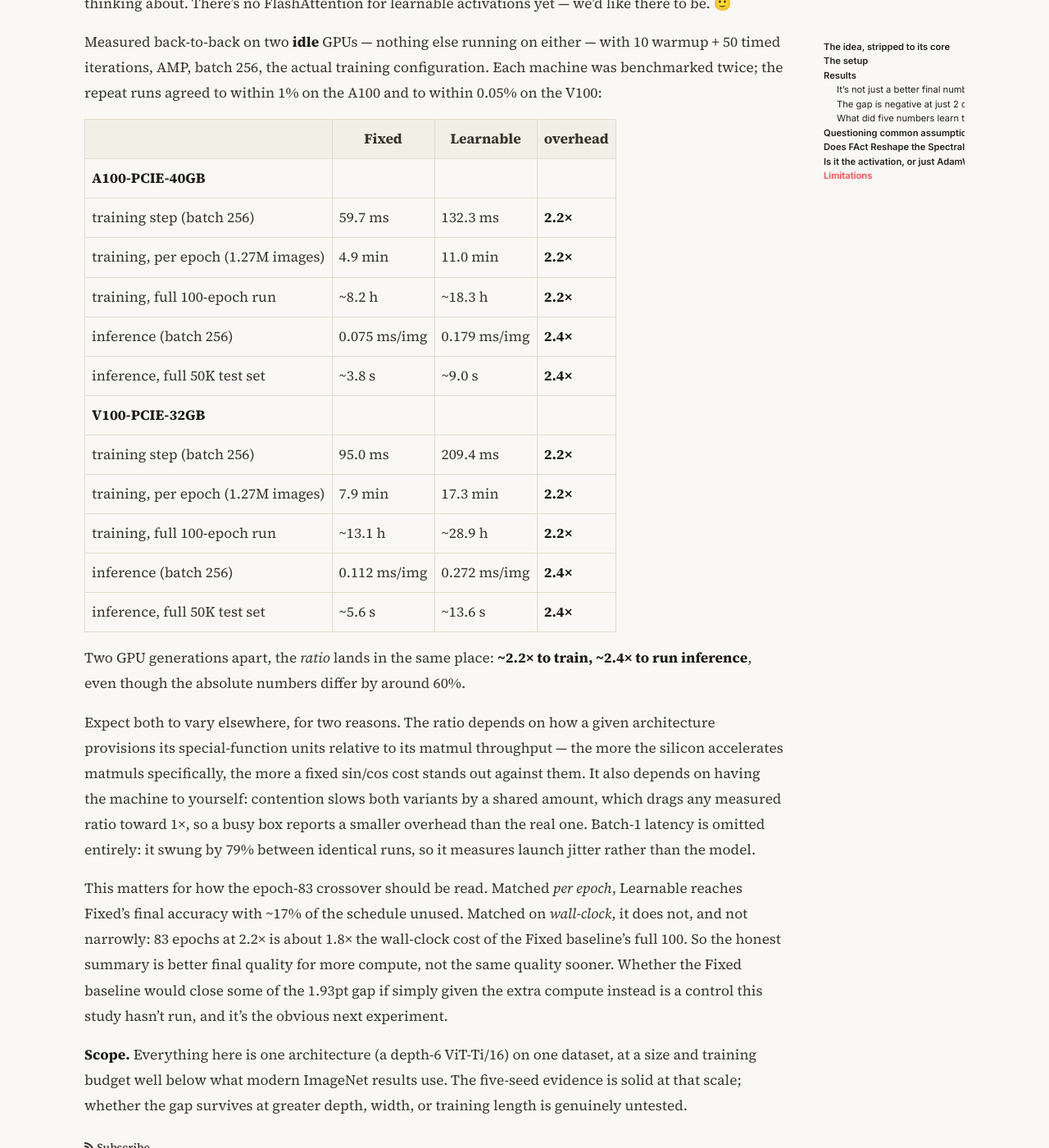
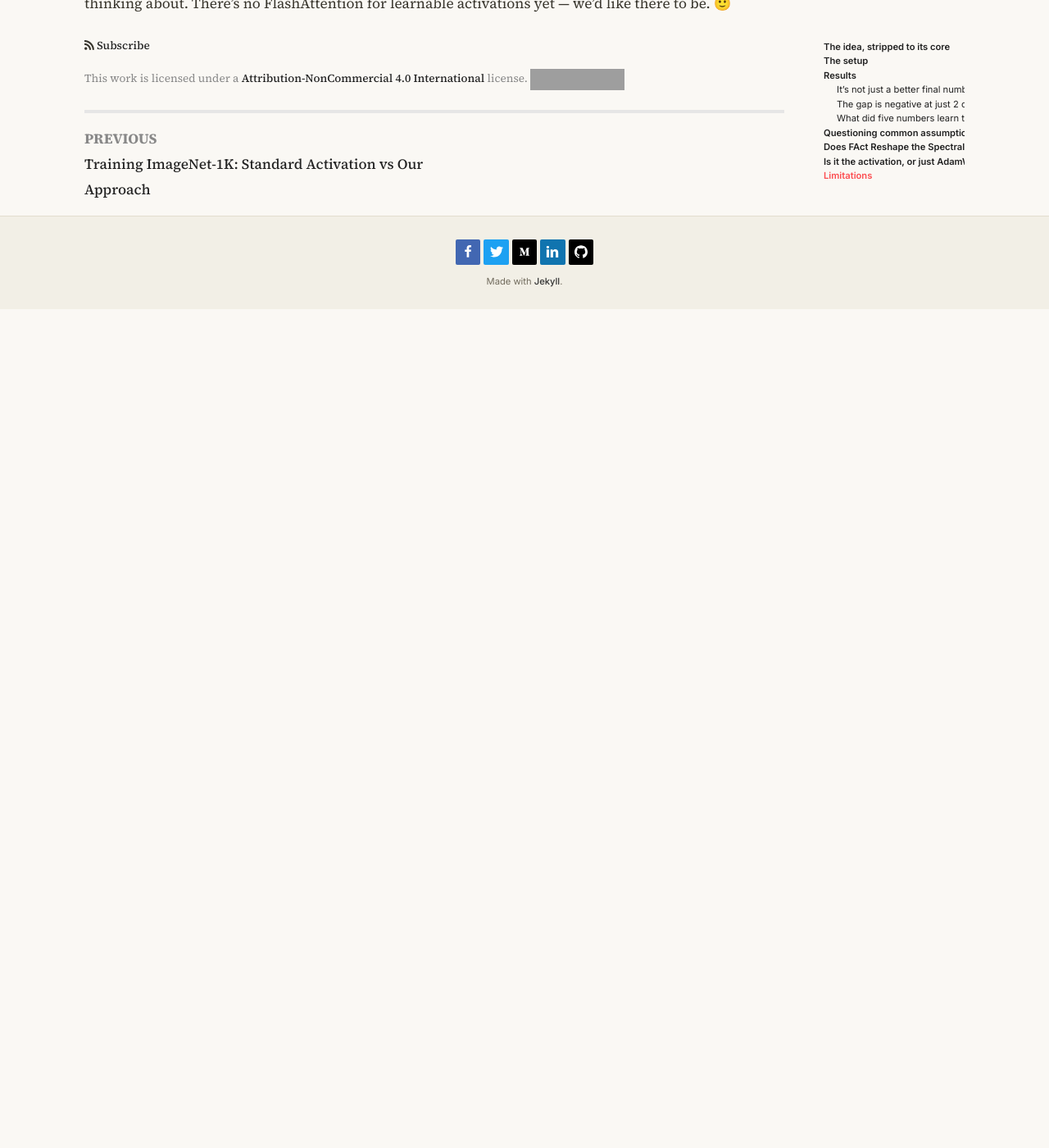
Before and after one commit to Arunprakash-A/Arunprakash-a.github.io, a Jekyll site: the page built from _posts/2026-08-11-learnable-activations-might-have-better-loss-landscape.md, in a window 1280 px wide and 1400 px high, scrolled down 10441 px. Shown: the whole window at 82% size. Built offline with Jekyll 4.4.1, drawn with Linux system fonts in a browser that asks for light colours; nearby versions of some CDN libraries; after the commit the page ends 10818 px from its top, so only the background shows below that; grey boxes are pictures that could not be loaded.

Commit message:
End Limitations at the FlashAttention note
Drops the benchmark tables, the variance explanation, the wall-clock
crossover note and the Scope paragraph. The section now covers the
transcendental-function cost and closes on the optimisation outlook.

Co-Authored-By: Claude Sonnet 5 <noreply@anthropic.com>

```diff
--- a/_posts/2026-08-11-learnable-activations-might-have-better-loss-landscape.md
+++ b/_posts/2026-08-11-learnable-activations-might-have-better-loss-landscape.md
@@ -290,51 +290,3 @@ Attention was in this exact position once. The mathematics never changed; an
 implementation that respected the memory hierarchy turned it from the thing
 you budget around into the thing you stop thinking about. There's no
 FlashAttention for learnable activations yet — we'd like there to be. 🙂
-
-Measured back-to-back on two **idle** GPUs — nothing else running on either —
-with 10 warmup + 50 timed iterations, AMP, batch 256, the actual training
-configuration. Each machine was benchmarked twice; the repeat runs agreed to
-within 1% on the A100 and to within 0.05% on the V100:
-
-| | Fixed | Learnable | overhead |
-|---|---|---|---|
-| **A100-PCIE-40GB** | | | |
-| training step (batch 256) | 59.7 ms | 132.3 ms | **2.2×** |
-| training, per epoch (1.27M images) | 4.9 min | 11.0 min | **2.2×** |
-| training, full 100-epoch run | ~8.2 h | ~18.3 h | **2.2×** |
-| inference (batch 256) | 0.075 ms/img | 0.179 ms/img | **2.4×** |
-| inference, full 50K test set | ~3.8 s | ~9.0 s | **2.4×** |
-| **V100-PCIE-32GB** | | | |
-| training step (batch 256) | 95.0 ms | 209.4 ms | **2.2×** |
-| training, per epoch (1.27M images) | 7.9 min | 17.3 min | **2.2×** |
-| training, full 100-epoch run | ~13.1 h | ~28.9 h | **2.2×** |
-| inference (batch 256) | 0.112 ms/img | 0.272 ms/img | **2.4×** |
-| inference, full 50K test set | ~5.6 s | ~13.6 s | **2.4×** |
-
-Two GPU generations apart, the *ratio* lands in the same place: **~2.2× to
-train, ~2.4× to run inference**, even though the absolute numbers differ by
-around 60%.
-
-Expect both to vary elsewhere, for two reasons. The ratio depends on how a
-given architecture provisions its special-function units relative to its
-matmul throughput — the more the silicon accelerates matmuls specifically,
-the more a fixed sin/cos cost stands out against them. It also depends on
-having the machine to yourself: contention slows both variants by a shared
-amount, which drags any measured ratio toward 1×, so a busy box reports a
-smaller overhead than the real one. Batch-1 latency is omitted entirely: it
-swung by 79% between identical runs, so it measures launch jitter rather than
-the model.
-
-This matters for how the epoch-83 crossover should be read. Matched *per
-epoch*, Learnable reaches Fixed's final accuracy with ~17% of the schedule
-unused. Matched on *wall-clock*, it does not, and not narrowly: 83 epochs at
-2.2× is about 1.8× the wall-clock cost of the Fixed baseline's full 100. So
-the honest summary is better final quality for more compute, not the same
-quality sooner. Whether the Fixed baseline would close
-some of the 1.93pt gap if simply given the extra compute instead is a control
-this study hasn't run, and it's the obvious next experiment.
-
-**Scope.** Everything here is one architecture (a depth-6 ViT-Ti/16) on one
-dataset, at a size and training budget well below what modern ImageNet results
-use. The five-seed evidence is solid at that scale; whether the gap survives
-at greater depth, width, or training length is genuinely untested.
```
